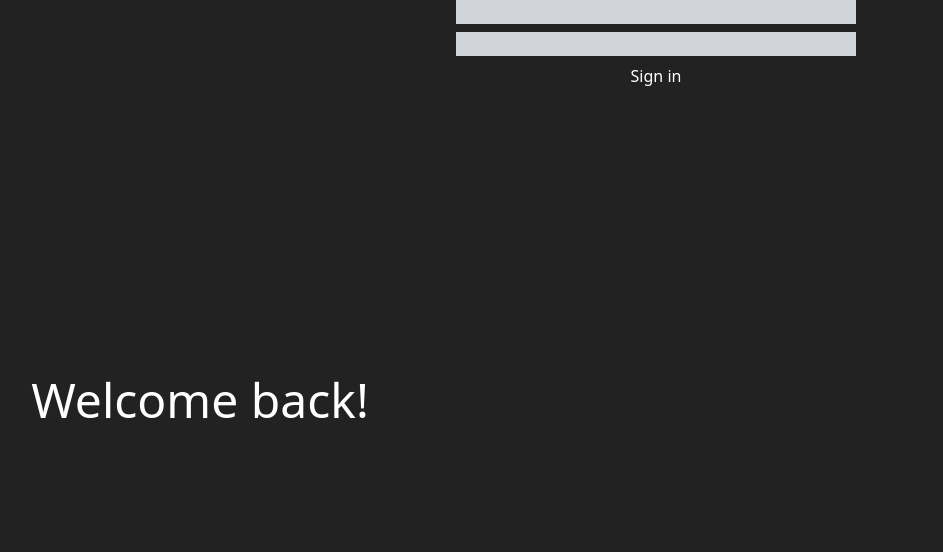
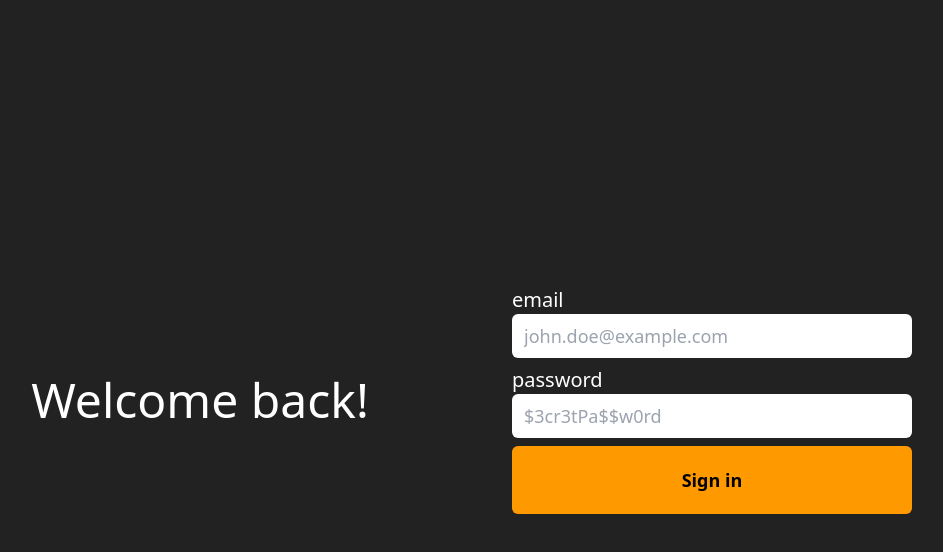
Before and after one commit to marekvospel/oauth2, a Nuxt app in the folder packages/frontend/: page /login in a window 1280 px wide. Shown: the top 552 px of the page, without its empty margins (184-1127 px from the left). Built offline with nearby package versions, Linux system fonts and the light colour scheme.

Commit message:
login added

```diff
--- /dev/null
+++ b/packages/frontend/components/basic/BasicButton.vue
@@ -0,0 +1,15 @@
+<script setup lang="ts">
+interface Props {
+  text: string
+}
+
+const props = defineProps<Props>()
+</script>
+
+<template>
+  <button class="px-5 py-5 bg-primary rounded-md">
+    <p class="text-black font-semibold text-lg">
+      {{ text }}
+    </p>
+  </button>
+</template>
--- /dev/null
+++ b/packages/frontend/components/basic/BasicInput.vue
@@ -0,0 +1,25 @@
+<script setup lang="ts">
+interface Props {
+  modelValue?: string
+  placeholder: string
+  label: string
+}
+
+const props = defineProps<Props>()
+const emit = defineEmits(['update:modelValue'])
+
+const value = computed({
+  get: () => props.modelValue,
+  set: value => emit('update:modelValue', value),
+})
+</script>
+
+<template>
+  <div>
+    <p class="text-xl font-normal">
+      {{ label }}
+    </p>
+
+    <input v-model="value" :placeholder="placeholder" class="px-3 py-2 text-lg text-black rounded-md w-full">
+  </div>
+</template>
--- a/packages/frontend/components/login/LoginView.vue
+++ b/packages/frontend/components/login/LoginView.vue
@@ -28,17 +28,18 @@ async function login(): Promise<void> {
 <template>
   <div class="flex flex-row w-full h-screen">
     <div class="w-1/2 flex flex-col items-center justify-center">
-      <h1 class="text-5xl flex flex-col justify-center items-center">
+      <h1 class="text-5xl ">
         Welcome back!
       </h1>
     </div>
-    <div class="w-1/2">
-      <form class="flex flex-col gap-2 max-w-100" @submit.prevent="login">
-        <input v-model="loginData.email" class="bg-gray-300">
-        <input v-model="loginData.password" class="bg-gray-300">
-        <button type="submit">
+    <div class="w-1/2 flex flex-col justify-center items-center">
+      <form class="flex flex-col gap-2 w-100" @submit.prevent="login">
+        <BasicInput v-model="loginData.email" label="email" placeholder="john.doe@example.com" />
+        <BasicInput v-model="loginData.password" label="password" placeholder="$3cr3tPa$$w0rd" />
+        <BasicButton text="Sign in" />
+        <!-- <button type="submit">
           Sign in
-        </button>
+        </button> -->
       </form>
     </div>
   </div>
--- a/packages/frontend/unocss.config.ts
+++ b/packages/frontend/unocss.config.ts
@@ -11,4 +11,9 @@ export default defineConfig({
   transformers: [
     transformerDirectives({ enforce: 'pre' }),
   ],
+  theme: {
+    colors: {
+      primary: '#FF9900',
+    },
+  },
 })
```
